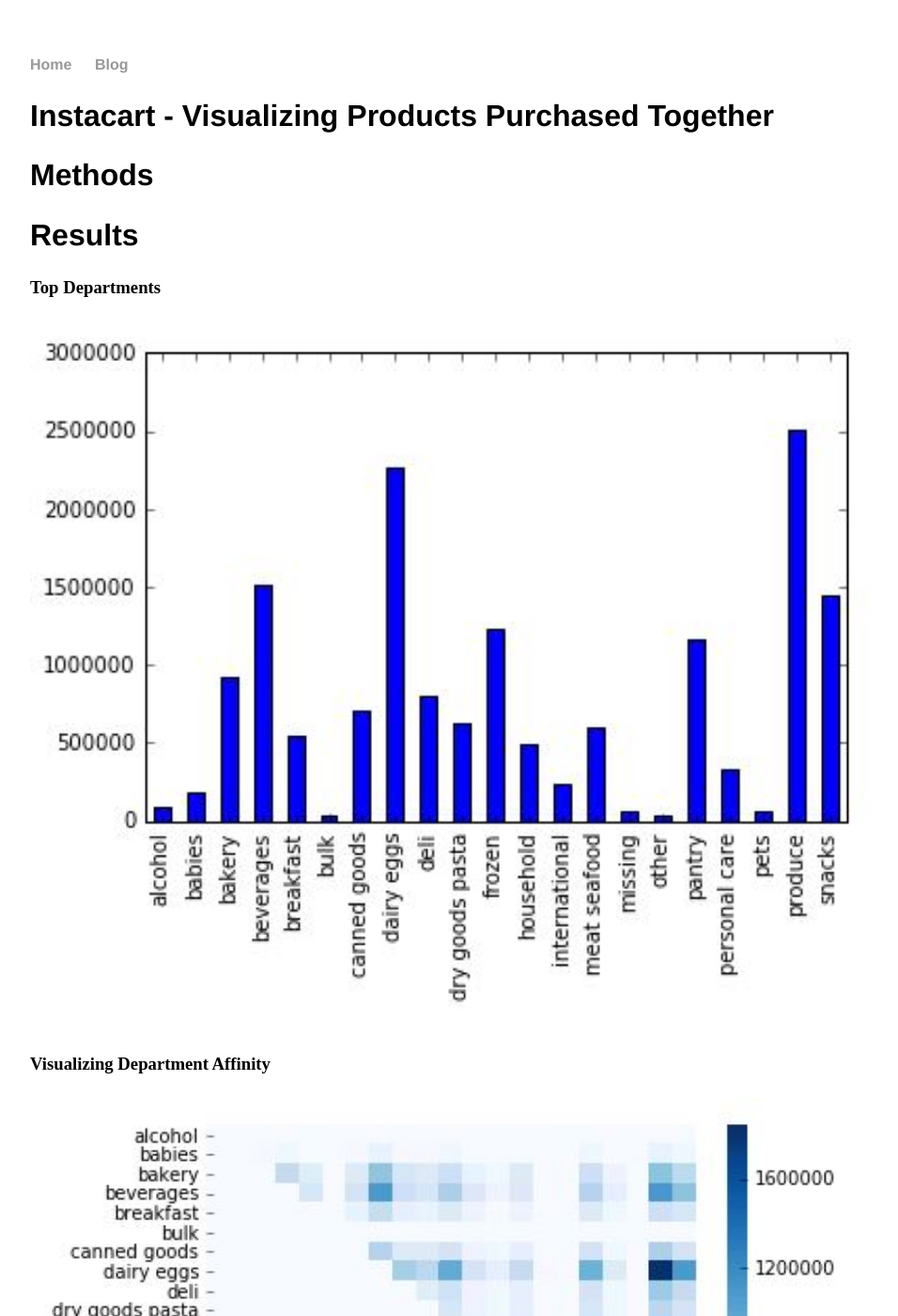
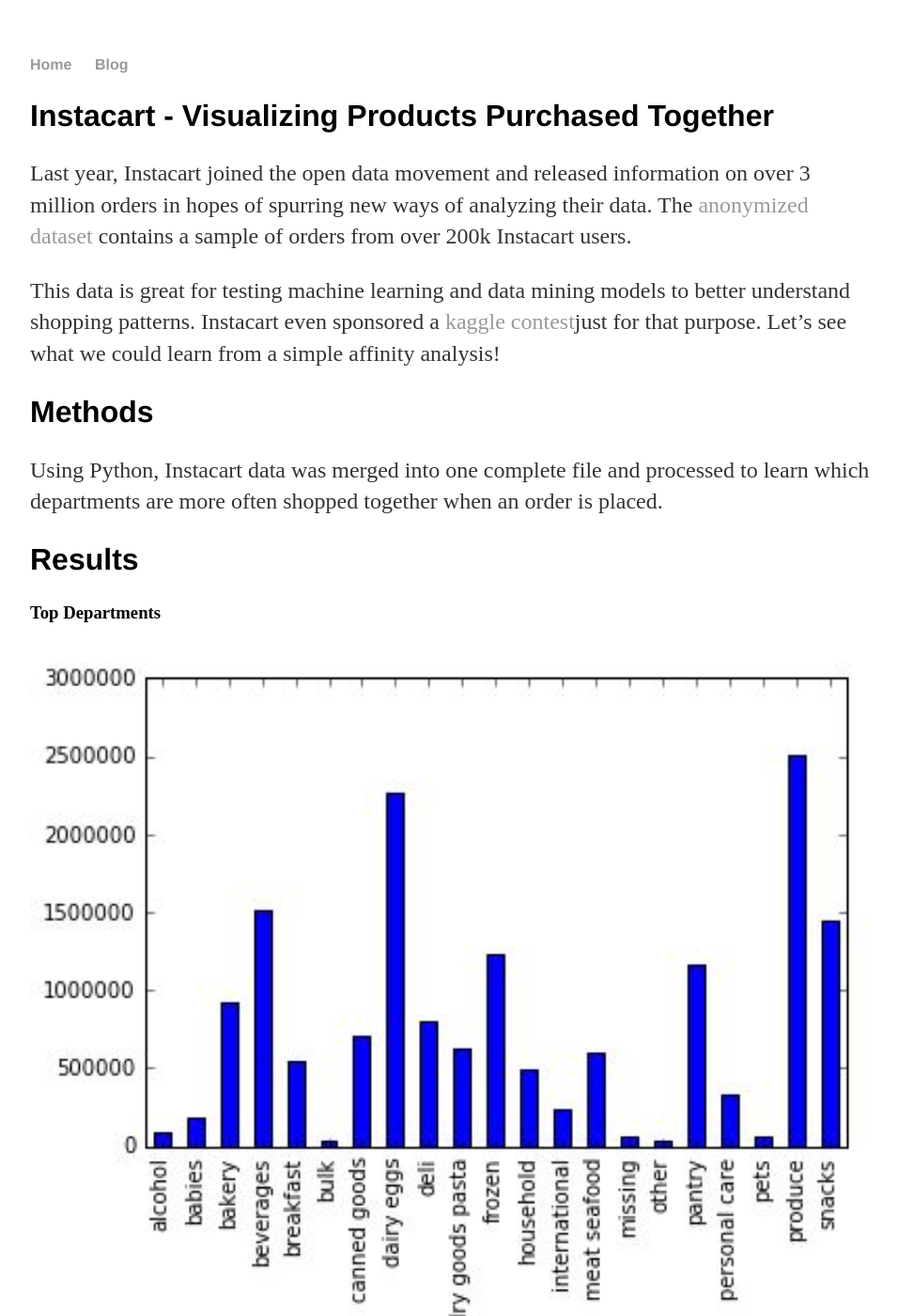
Before and after one commit to IKOSTYUK/ikostyuk.github.io, a Jekyll site: the page built from _posts/2018-04-10-Instacart-Affinity-Analysis.md, in a window 1280 px wide and 1400 px high. Shown: the whole window at 94% size, without its empty margins (160-1116 px from the left). Built offline with Jekyll 4.4.1, drawn with Linux system fonts in a browser that asks for light colours; some of the changed text lies outside the part shown.

Commit message:
Update 2018-04-10-Instacart-Affinity-Analysis.md

```diff
--- a/_posts/2018-04-10-Instacart-Affinity-Analysis.md
+++ b/_posts/2018-04-10-Instacart-Affinity-Analysis.md
@@ -5,18 +5,27 @@
 
 ## Instacart - Visualizing Products Purchased Together
 
+Last year, Instacart joined the open data movement and released information on over 3 million orders in hopes of spurring new ways of analyzing their data. The [anonymized dataset](https://tech.instacart.com/3-million-instacart-orders-open-sourced-d40d29ead6f2) contains a sample of orders from over 200k Instacart users.
+
+This data is great for testing machine learning and data mining models to better understand shopping patterns. Instacart even sponsored a [kaggle contest](https://www.kaggle.com/c/instacart-market-basket-analysis)just for that purpose. Let's see what we could learn from a simple affinity analysis!
 
 ## Methods
 
+Using Python, Instacart data was merged into one complete file and processed to learn which departments are more often shopped together when an order is placed.
 
 ## Results
-
 
 ### Top Departments
 <img src="/img/instacart/Departments.JPG" height="100%" width="100%" class="inline"/>
 
+Looks like instacart users eat realitely healthy, with produce and dairy eggs showing highest amount of purchases. This is quickly followed by beverages, frozen food, and snacks.
+
 ### Visualizing Department Affinity
 <img src="/img/instacart/Dept_matrix.JPG" height="100%" width="100%" class="inline"/>
 
+Produce and dairy eggs departments are most often found bundled together, while snacks are usually brough with almost every department!
+
 ### Top 25 Departments Shopped Together
 <img src="/img/instacart/Top25dept.JPG" height="100%" width="100%" class="inline"/>
+
+Another way of looking at the matrix shows us the same pattern. While dairy eggs and produce are most often bough together, they are often bundled with snacks and beverages.
```
